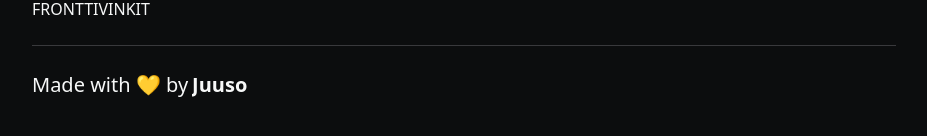
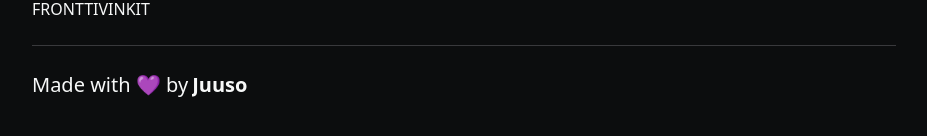
Before and after one commit to juusorutanen/fronttivinkit, a Next.js app: page /tip/has-luokka in a window 1280 px wide. Shown: the part 1645-1781 px from the top of the page, without its empty margins (176-1103 px from the left). Built offline with nearby package versions, Linux system fonts and the light colour scheme.

Commit message:
change heart color

```diff
--- a/components/Footer/Footer.jsx
+++ b/components/Footer/Footer.jsx
@@ -12,7 +12,7 @@ export default function Footer() {
         <div className="gap-y-4 b-8 flex flex-col text-base xl:text-h6 2xl:text-h5">
           <div className="flex w-56 gap-x-1 xl:w-96 ">
             <span className="w-fit flex-nowrap whitespace-nowrap">
-              Made with 💛 by {" "}
+              Made with <span style={{ color: 'purple' }}>{"\u{1F49C}"}</span> by {" "}
             </span>
             <Link
               className="font-bold relative overflow-y-hidden w-full group h-fit"
```
